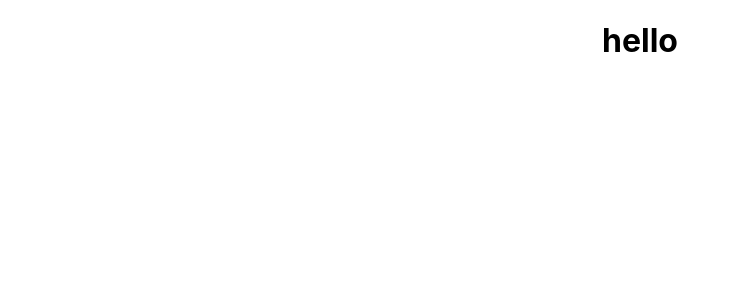
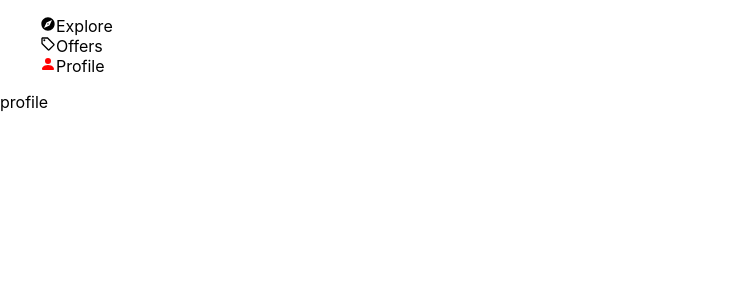
Before and after one commit to mohammadkhalaf/house0Finder, a React (Create React App) app: page /profile in a window 1280 px wide. Shown: the top 300 px of the page, without its empty margins (0-739 px from the left). Built offline with nearby package versions, Linux system fonts and the light colour scheme.

Commit message:
work in routes and navbar

```diff
--- a/package.json
+++ b/package.json
@@ -10,7 +10,7 @@
     "react": "^18.2.0",
     "react-dom": "^18.2.0",
     "react-icons": "^4.7.1",
-    "react-router-dom": "^6.4.5",
+    "react-router-dom": "^6.0.0",
     "react-scripts": "5.0.1",
     "web-vitals": "^2.1.4"
   },
--- a/src/App.css
+++ b/src/App.css
@@ -50,3 +50,6 @@ code {
     transform: rotate(360deg);
   }
 }
+ul {
+  list-style: none;
+}
--- a/src/App.js
+++ b/src/App.js
@@ -1,10 +1,28 @@
+import { BrowserRouter as Router, Routes, Route } from 'react-router-dom';
+import Navbar from './components/Navbar';
+import Explore from './pages/Explore';
+import Profile from './pages/Profile';
+import SignIn from './pages/SignIn';
+import SignUp from './pages/SignUp';
+import ForgetPassword from './pages/ForgetPassword';
+import Offers from './pages/Offers';
 import './App.css';
 
 function App() {
   return (
-    <div className='App'>
-      <h1>hello</h1>
-    </div>
+    <>
+      <Router>
+        <Navbar />
+        <Routes>
+          <Route path='/' element={<Explore />} />
+          <Route path='/profile' element={<Profile />} />
+          <Route path='/signin' element={<SignIn />} />
+          <Route path='/signup' element={<SignUp />} />
+          <Route path='/offers' element={<Offers />} />
+          <Route path='/forgetpassword' element={<ForgetPassword />} />
+        </Routes>
+      </Router>
+    </>
   );
 }
 
--- /dev/null
+++ b/src/components/Navbar.jsx
@@ -0,0 +1,48 @@
+import { useNavigate, useLocation } from 'react-router-dom';
+import { MdExplore } from 'react-icons/md';
+import { BsFillPersonFill } from 'react-icons/bs';
+import { MdOutlineLocalOffer } from 'react-icons/md';
+
+const Navbar = () => {
+  const navigate = useNavigate();
+  const location = useLocation();
+
+  const getRoute = (r) => {
+    if (r === location.pathname) {
+      return true;
+    }
+  };
+
+  return (
+    <footer>
+      <nav>
+        <ul>
+          <li onClick={() => navigate('/')}>
+            <MdExplore fill={getRoute('/') ? 'red' : null} />
+            <span className={getRoute('/') ? 'active  listitem' : 'listitem'}>
+              Explore
+            </span>
+          </li>
+          <li onClick={() => navigate('/offers')}>
+            <MdOutlineLocalOffer fill={getRoute('/offers') ? 'red' : null} />
+            <span
+              className={getRoute('/offers') ? 'active listitem' : 'listitem'}
+            >
+              Offers
+            </span>
+          </li>
+          <li onClick={() => navigate('/profile')}>
+            <BsFillPersonFill fill={getRoute('/profile') ? 'red' : null} />
+            <span
+              className={getRoute('/profile') ? 'active listitem' : 'listitem'}
+            >
+              Profile
+            </span>
+          </li>
+        </ul>
+      </nav>
+    </footer>
+  );
+};
+
+export default Navbar;
--- /dev/null
+++ b/src/pages/Explore.jsx
@@ -0,0 +1,5 @@
+const Explore = () => {
+  return <div>Explore</div>;
+};
+
+export default Explore;
--- /dev/null
+++ b/src/pages/ForgetPassword.jsx
@@ -0,0 +1,7 @@
+import React from 'react';
+
+const ForgetPassword = () => {
+  return <div>ForgetPassword</div>;
+};
+
+export default ForgetPassword;
--- /dev/null
+++ b/src/pages/Offers.jsx
@@ -0,0 +1,7 @@
+import React from 'react';
+
+const Offers = () => {
+  return <div>Offers</div>;
+};
+
+export default Offers;
--- /dev/null
+++ b/src/pages/Profile.jsx
@@ -0,0 +1,7 @@
+import React from 'react';
+
+const Profile = () => {
+  return <>profile</>;
+};
+
+export default Profile;
--- /dev/null
+++ b/src/pages/SignIn.jsx
@@ -0,0 +1,7 @@
+import React from 'react';
+
+const SignIn = () => {
+  return <div>SignIn</div>;
+};
+
+export default SignIn;
--- /dev/null
+++ b/src/pages/SignUp.jsx
@@ -0,0 +1,7 @@
+import React from 'react';
+
+const SignUp = () => {
+  return <div>SignUp</div>;
+};
+
+export default SignUp;
```
Also changed, not shown: 1 other file (tests, documents, lock files or other folders).
